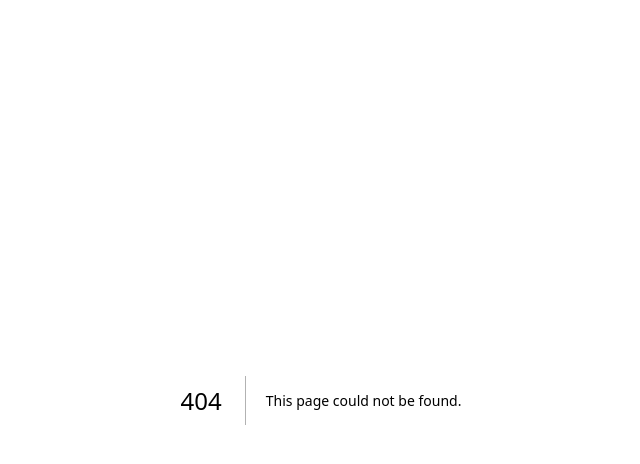
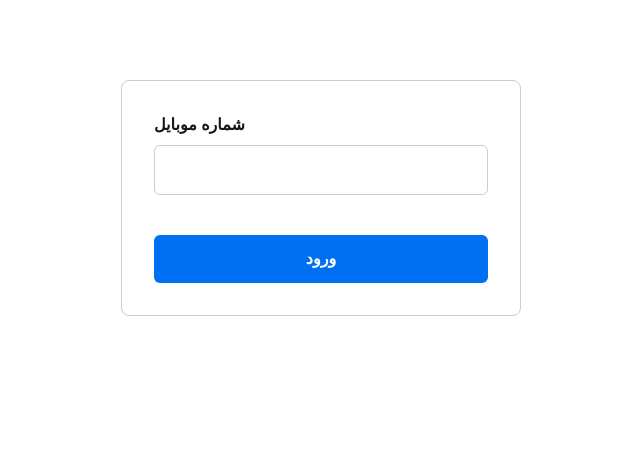
Before and after one commit to abbas-77/test-100daraje, a Next.js app: page /auth in a window 1280 px wide. Before the commit this address had no page. Shown: the top 464 px of the page, without its empty margins (319-959 px from the left). Built offline with nearby package versions, Linux system fonts and the light colour scheme.

Commit message:
create auth page

```diff
--- a/package.json
+++ b/package.json
@@ -9,6 +9,7 @@
     "lint": "next lint"
   },
   "dependencies": {
+    "@hookform/resolvers": "^5.2.1",
     "next": "15.4.5",
     "react": "19.1.0",
     "react-dom": "19.1.0",
--- /dev/null
+++ b/src/app/auth/page.tsx
@@ -0,0 +1,46 @@
+// src/app/auth/page.tsx
+"use client";
+
+import { useForm } from "react-hook-form";
+import { zodResolver } from "@hookform/resolvers/zod";
+import { loginSchema, LoginFormData } from "@/utils/schema";
+import Input from "@/components/ui/Input";
+import Button from "@/components/ui/Button";
+import styles from "@/styles/auth.module.scss";
+import { useRouter } from "next/navigation";
+
+const AuthPage = () => {
+  const router = useRouter();
+  const {
+    register,
+    handleSubmit,
+    formState: { errors },
+  } = useForm<LoginFormData>({
+    resolver: zodResolver(loginSchema),
+  });
+
+  const onSubmit = async (data: LoginFormData) => {
+    const res = await fetch(`https://randomuser.me/api/?results=1&nat=us&phone=${encodeURIComponent(data.phone)}`);
+    const json = await res.json();
+    const user = json.results[0];
+
+    localStorage.setItem("user", JSON.stringify(user));
+    router.push("/dashboard");
+  };
+
+  return (
+    <div className={styles.container}>
+      <form onSubmit={handleSubmit(onSubmit)}>
+        <Input
+          label="شماره موبایل"
+          type="tel"
+          {...register("phone")}
+          error={errors.phone?.message}
+        />
+        <Button type="submit">ورود</Button>
+      </form>
+    </div>
+  );
+};
+
+export default AuthPage;
--- /dev/null
+++ b/src/styles/auth.module.scss
@@ -0,0 +1,14 @@
+.container {
+  max-width: 400px;
+  margin: 5rem auto;
+  padding: 2rem;
+  border: 1px solid #ccc;
+  border-radius: 8px;
+  background-color: #fff;
+
+  form {
+    display: flex;
+    flex-direction: column;
+    gap: 1.5rem;
+  }
+}
--- /dev/null
+++ b/src/utils/schema.ts
@@ -0,0 +1,7 @@
+import { z } from "zod";
+
+export const loginSchema = z.object({
+  phone: z.string().regex(/^09\d{9}$/, "شماره موبایل معتبر نیست"),
+});
+
+export type LoginFormData = z.infer<typeof loginSchema>;
```
Also changed, not shown: 1 other file (tests, documents, lock files or other folders).
